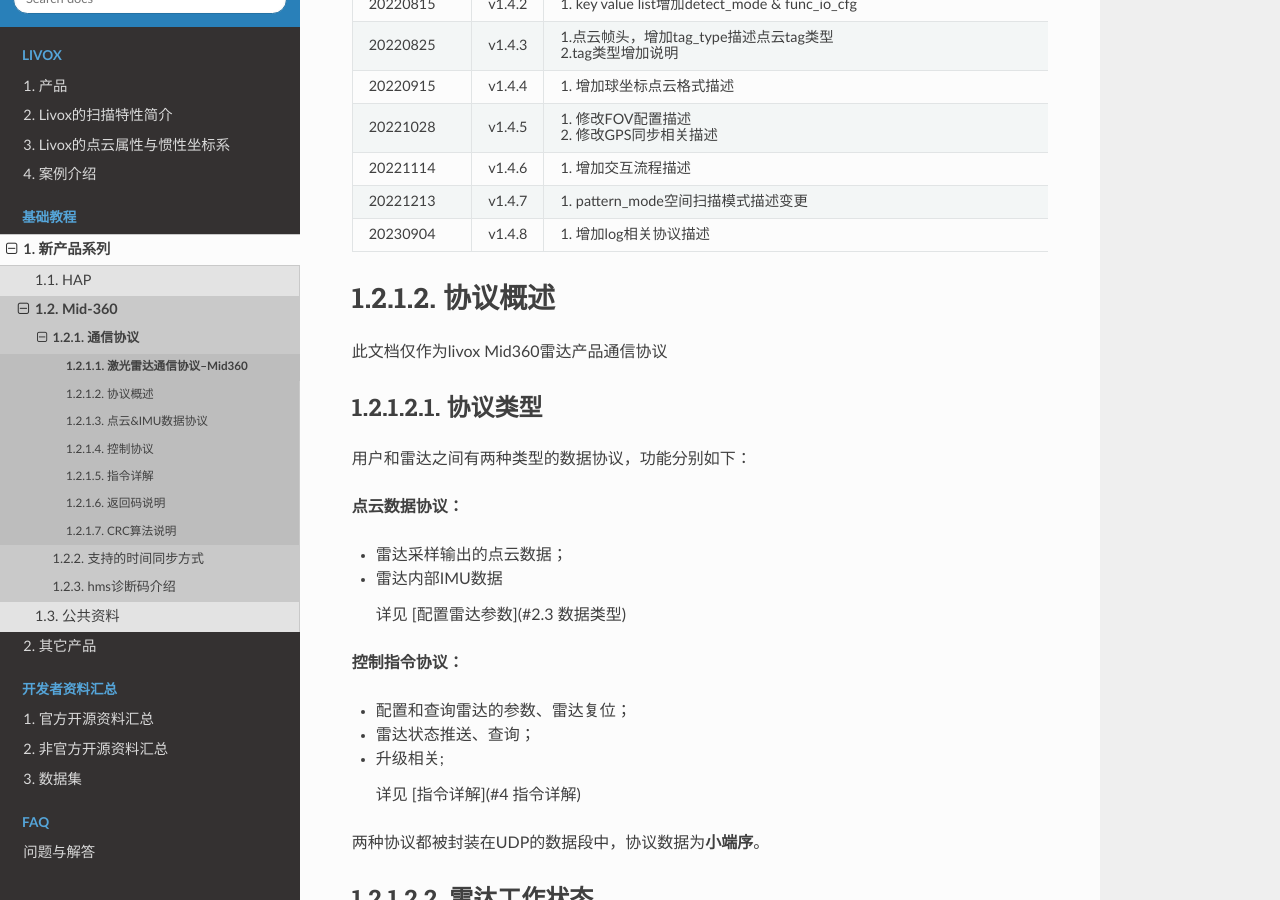
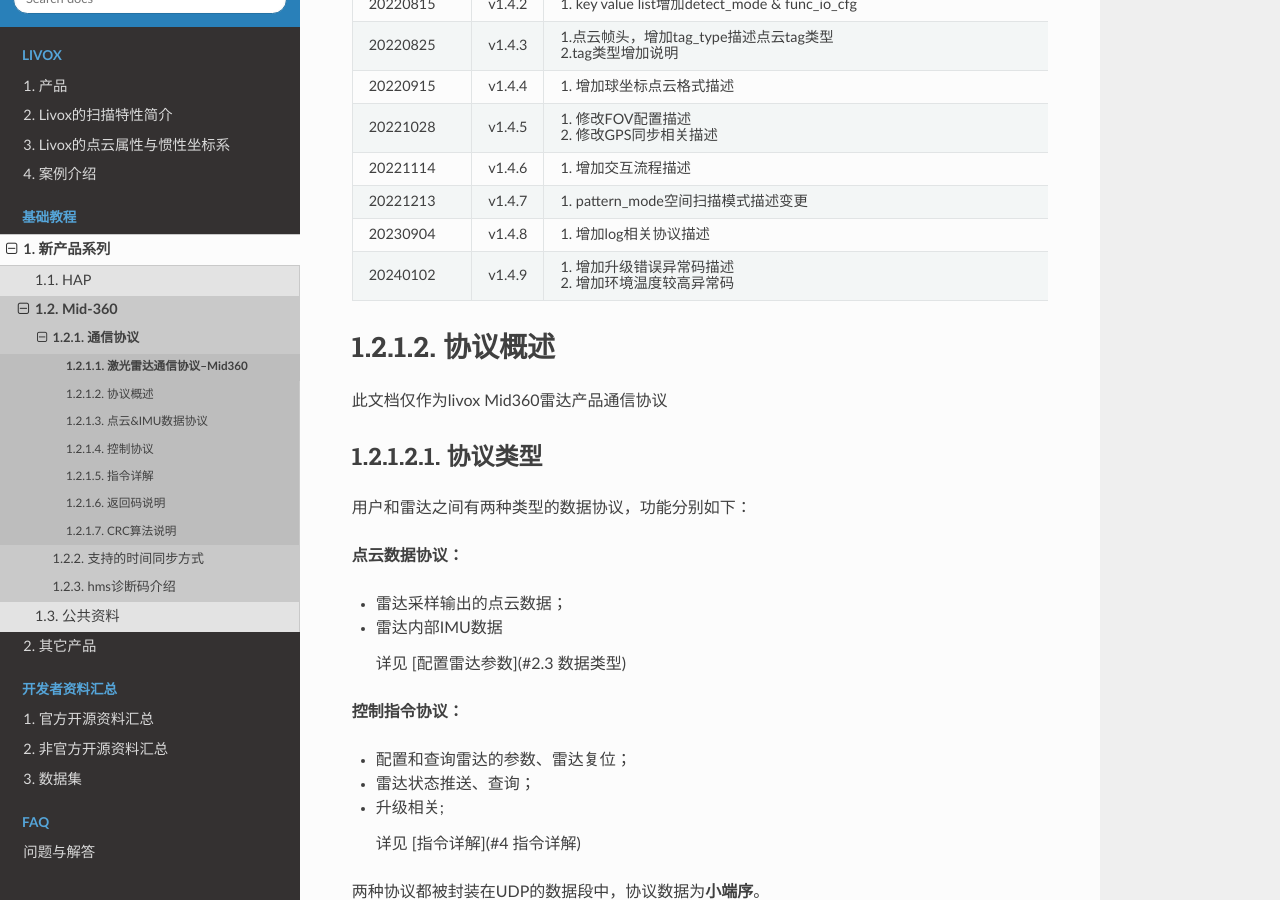
Before and after one commit to Livox-SDK/livox_wiki_cn, a Sphinx documentation site: the page built from source/tutorials/new_product/mid360/livox_eth_protocol_mid360.md, in a window 1280 px wide and 900 px high, scrolled down 460 px. Built offline with Sphinx 7.4.7 and the Read the Docs theme 2.0.0, drawn with Linux system fonts in a browser that asks for light colours.

Commit message:
增加升级错误异常码描述，增加环境温度较高异常码

```diff
--- a/source/tutorials/new_product/mid360/hms_code_mid360.rst
+++ b/source/tutorials/new_product/mid360/hms_code_mid360.rst
@@ -45,7 +45,9 @@
 异常ID                异常等级            异常描述                                         处理办法
 ------------------  ------------------ --------------------------------------------- -------------------------------------------
 0x0102              warning             设备运行环境温度偏高                            请检查环境温度，或排查散热措施
+0x0103              warning             设备运行环境温度较高                            请检查环境温度，或排查散热措施
 0x0104              warning             设备球形光窗存在脏污，设备点云数据可信度较差      请及时清洗擦拭设备的球形光窗
+0x0105              warning             设备升级过程中出现错误                          请重新进行升级
 0x0111              fatal              设备内部器件温度异常                            请检查环境温度，或排查散热措施
 0x0112              fatal              设备内部器件温度异常                            请检查环境温度，或排查散热措施
 0x0113              fatal              设备内部IMU器件暂停工作                         请重启设备恢复
--- a/source/tutorials/new_product/mid360/livox_eth_protocol_mid360.md
+++ b/source/tutorials/new_product/mid360/livox_eth_protocol_mid360.md
@@ -17,7 +17,8 @@
 | 20221028         | v1.4.5   | 1. 修改FOV配置描述<br />2. 修改GPS同步相关描述               |
 | 20221114         | v1.4.6   | 1. 增加交互流程描述                                          |
 | 20221213         | v1.4.7   | 1. pattern_mode空间扫描模式描述变更                             |
-| 20230904         | v1.4.8   | 1. 增加log相关协议描述                             |
+| 20230904         | v1.4.8   | 1. 增加log相关协议描述                                          |
+| 20240102         | v1.4.9   | 1. 增加升级错误异常码描述<br/>2. 增加环境温度较高异常码           |
 
 # 协议概述
 
```
